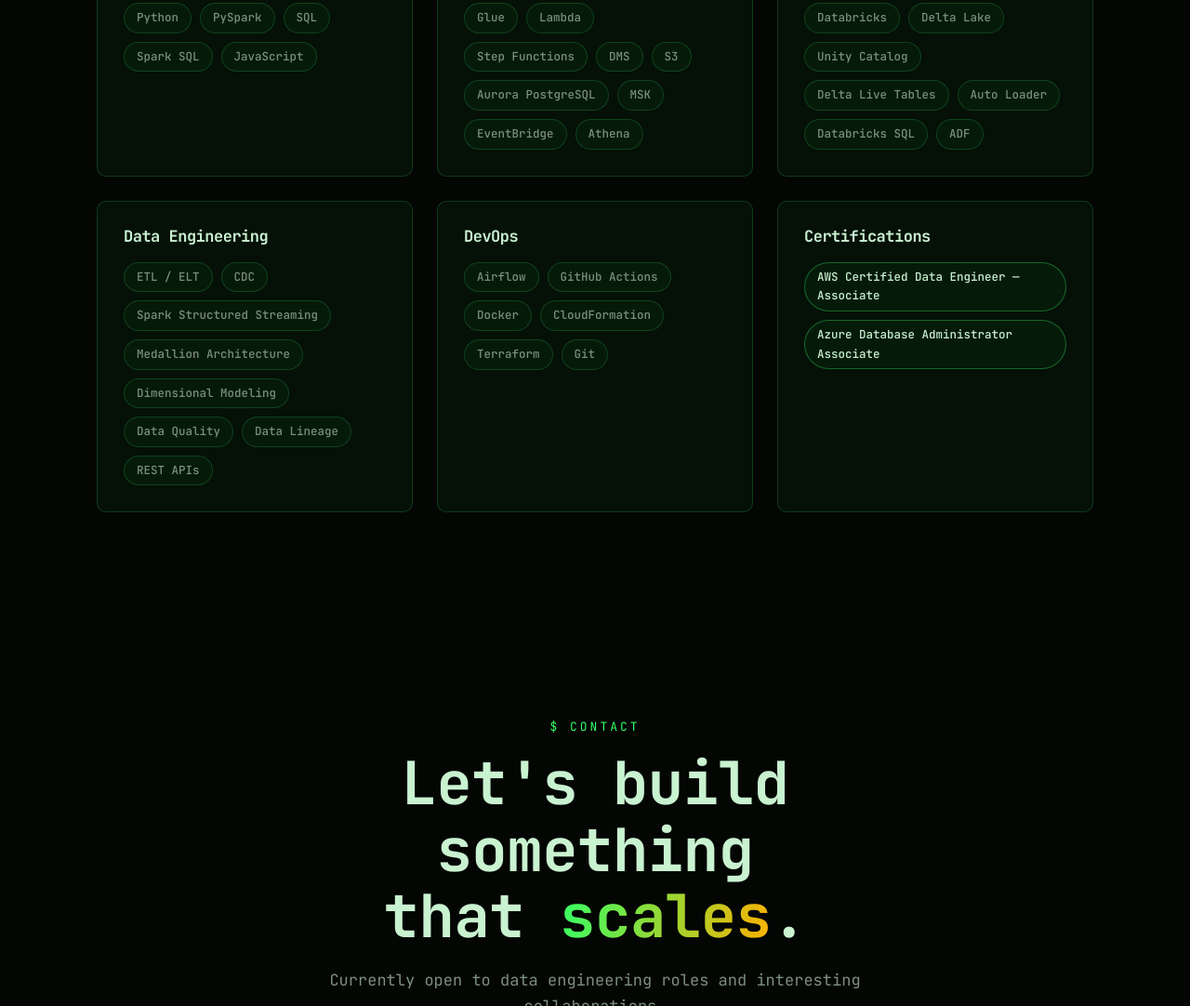
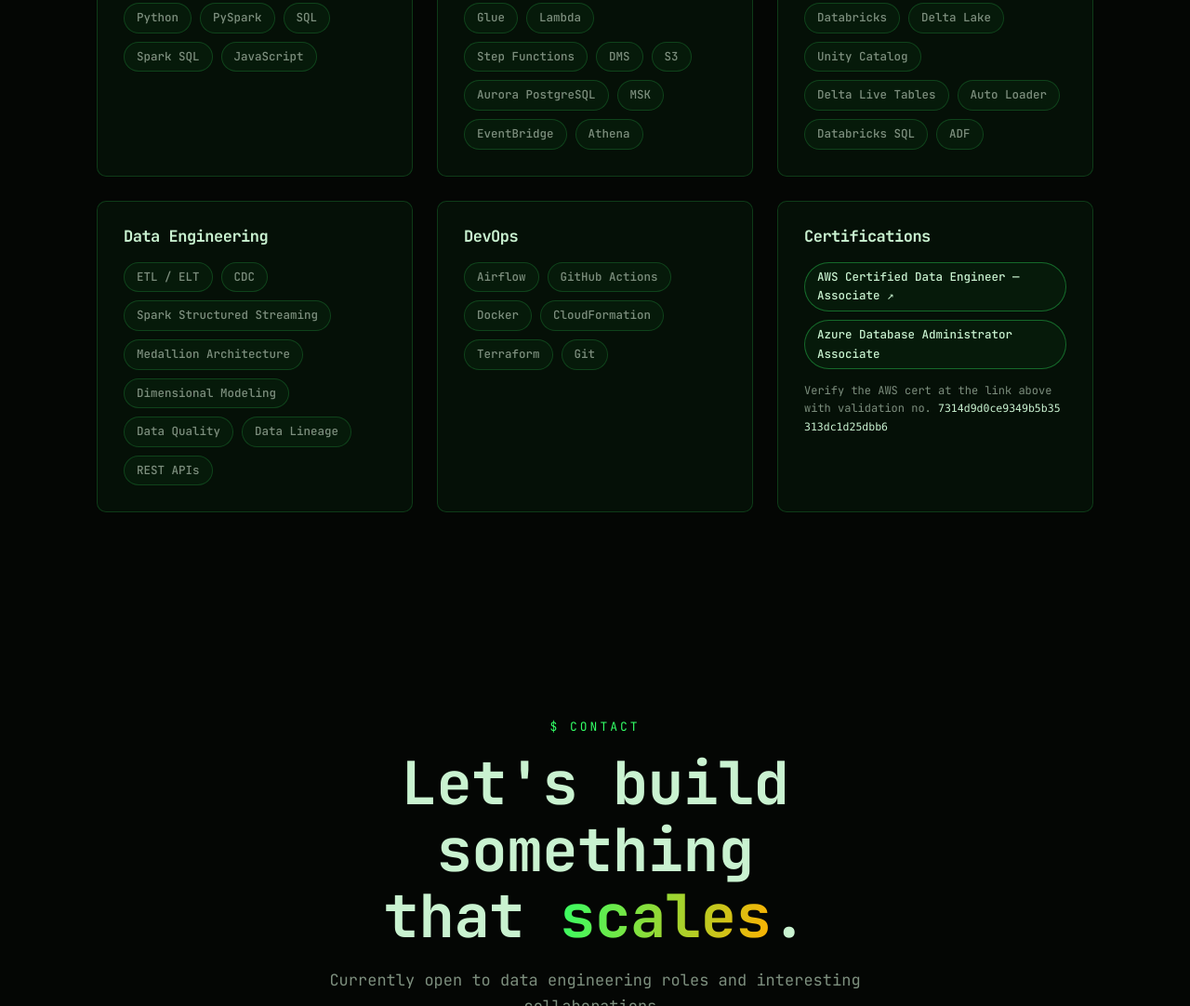
Before and after one commit to OsamaZaidi75/portfolio, a plain HTML site: page index.html in a window 1280 px wide. Shown: the part 3981-5063 px from the top of the page at 93% size. Drawn offline with nearby package versions, Linux system fonts and the light colour scheme; animation ran at ten frames a second.

Commit message:
Link AWS cert to verification page with validation number

```diff
--- a/css/style.css
+++ b/css/style.css
@@ -169,6 +169,11 @@ a { color: inherit; }
 .tags { display: flex; flex-wrap: wrap; gap: 9px; }
 .tags span { font-size: 12.5px; font-weight: 500; color: var(--muted); border: 1px solid var(--border); border-radius: 999px; padding: 5px 13px; background: var(--wash); }
 .tags.cert span { color: var(--text); border-color: rgba(var(--a1-rgb),0.35); }
+.tags a { font-size: 12.5px; font-weight: 500; color: var(--muted); border: 1px solid var(--border); border-radius: 999px; padding: 5px 13px; background: var(--wash); text-decoration: none; transition: border-color 0.3s; }
+.tags.cert a { color: var(--text); border-color: rgba(var(--a1-rgb),0.35); }
+.tags.cert a:hover { border-color: rgba(var(--a1-rgb),0.85); }
+.cert-note { font-size: 12px; color: var(--muted); margin-top: 14px; line-height: 1.6; }
+.cert-note code { font-family: ui-monospace, SFMono-Regular, Menlo, monospace; font-size: 11.5px; color: var(--text); word-break: break-all; }
 
 /* skills */
 .skills-grid { display: grid; grid-template-columns: repeat(3, 1fr); gap: 26px; }
--- a/index.html
+++ b/index.html
@@ -163,7 +163,7 @@
       <div class="skill-group" data-reveal><h3>Azure &amp; Databricks</h3><div class="tags"><span>Databricks</span><span>Delta Lake</span><span>Unity Catalog</span><span>Delta Live Tables</span><span>Auto Loader</span><span>Databricks SQL</span><span>ADF</span></div></div>
       <div class="skill-group" data-reveal><h3>Data Engineering</h3><div class="tags"><span>ETL / ELT</span><span>CDC</span><span>Spark Structured Streaming</span><span>Medallion Architecture</span><span>Dimensional Modeling</span><span>Data Quality</span><span>Data Lineage</span><span>REST APIs</span></div></div>
       <div class="skill-group" data-reveal><h3>DevOps</h3><div class="tags"><span>Airflow</span><span>GitHub Actions</span><span>Docker</span><span>CloudFormation</span><span>Terraform</span><span>Git</span></div></div>
-      <div class="skill-group" data-reveal><h3>Certifications</h3><div class="tags cert"><span>AWS Certified Data Engineer — Associate</span><span>Azure Database Administrator Associate</span></div></div>
+      <div class="skill-group" data-reveal><h3>Certifications</h3><div class="tags cert"><a href="https://aws.amazon.com/verification" target="_blank" rel="noopener">AWS Certified Data Engineer — Associate ↗</a><span>Azure Database Administrator Associate</span></div><p class="cert-note">Verify the AWS cert at the link above with validation no. <code>7314d9d0ce9349b5b35313dc1d25dbb6</code></p></div>
     </div>
   </div>
 </section>
```
